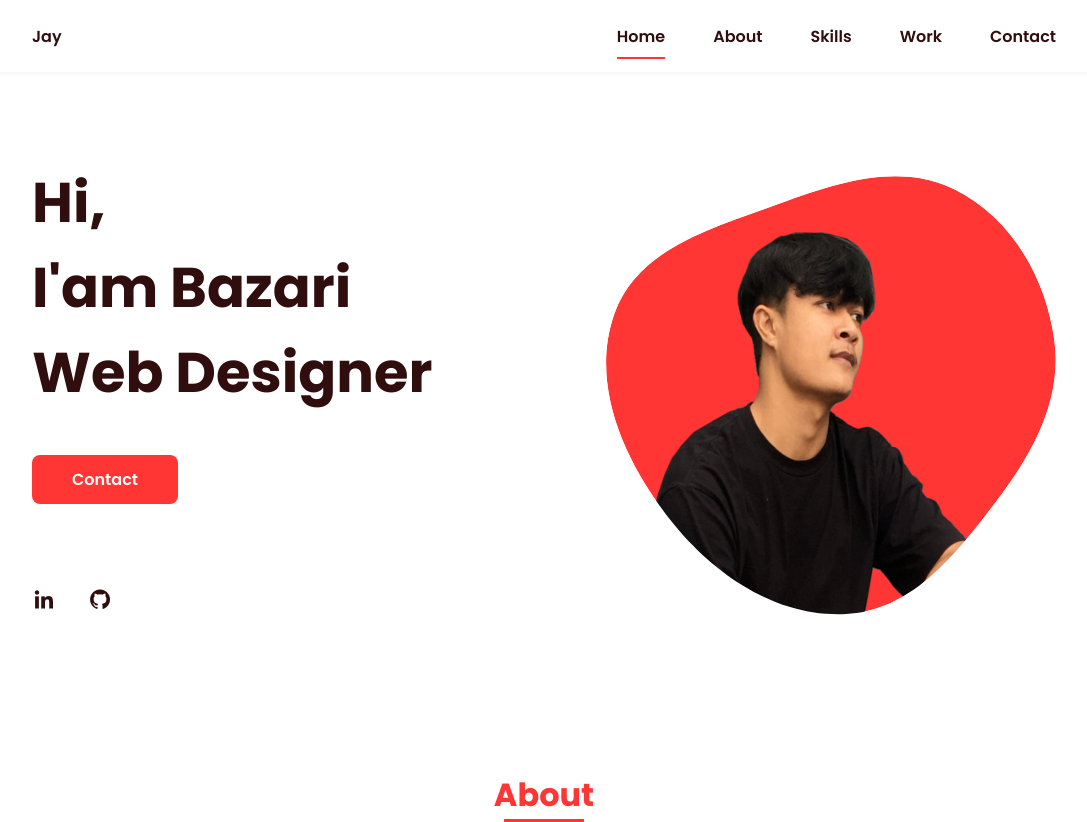
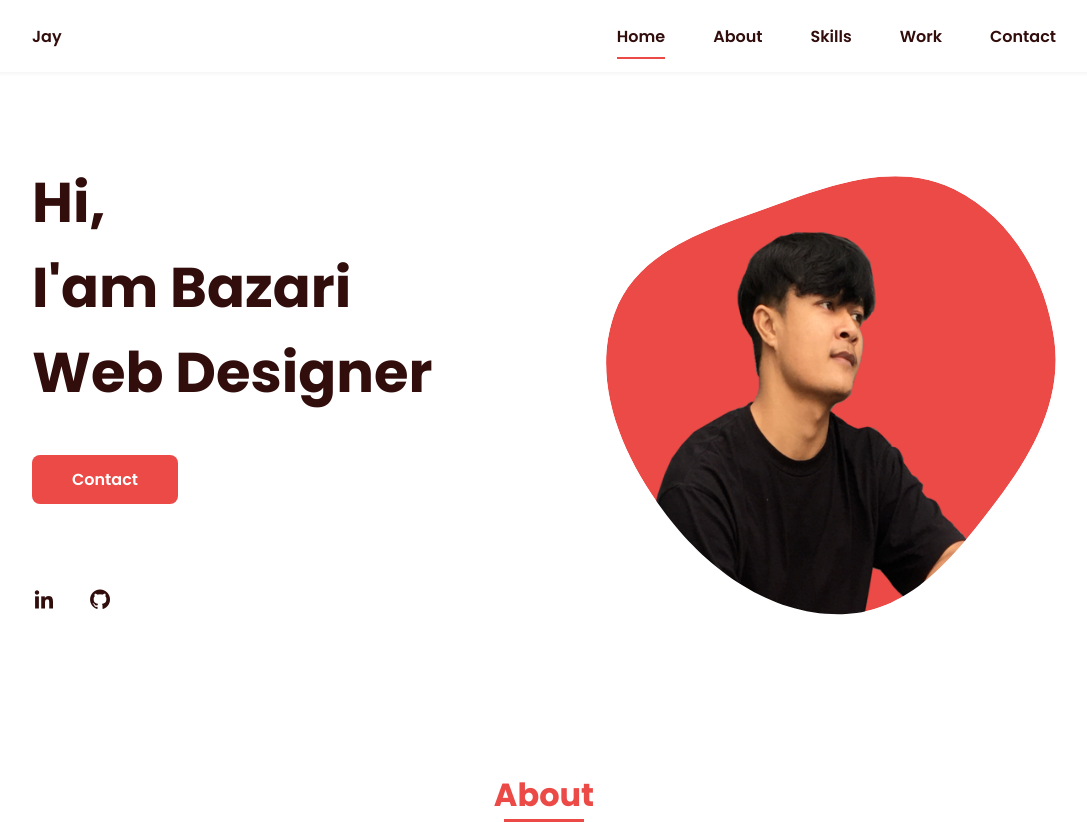
Before and after one commit to Bazari161199/taskday1-uiux, a plain HTML site: page index.html in a window 1280 px wide. Shown: the top 822 px of the page, without its empty margins (96-1183 px from the left). Drawn offline with nearby package versions, Linux system fonts and the light colour scheme.

Commit message:
change hsl color

```diff
--- a/assets/css/styles.css
+++ b/assets/css/styles.css
@@ -8,8 +8,8 @@
   /*Purple 260 - Red 355 - Blue 224 - Pink 340*/
   /* HSL color mode */
   --hue-color: 1;
-  --first-color: hsl(var(--hue-color), 100%, 60%);
-  --second-color: hsl(var(--hue-color), 56%, 12%);
+  --first-color: hsl(var(--hue-color), 80%, 60%);
+  --second-color: hsl(var(--hue-color), 60%, 12%);
   /*===== Fuente y tipografia =====*/
   --body-font: 'Poppins', sans-serif;
   --big-font-size: 2rem;
```
